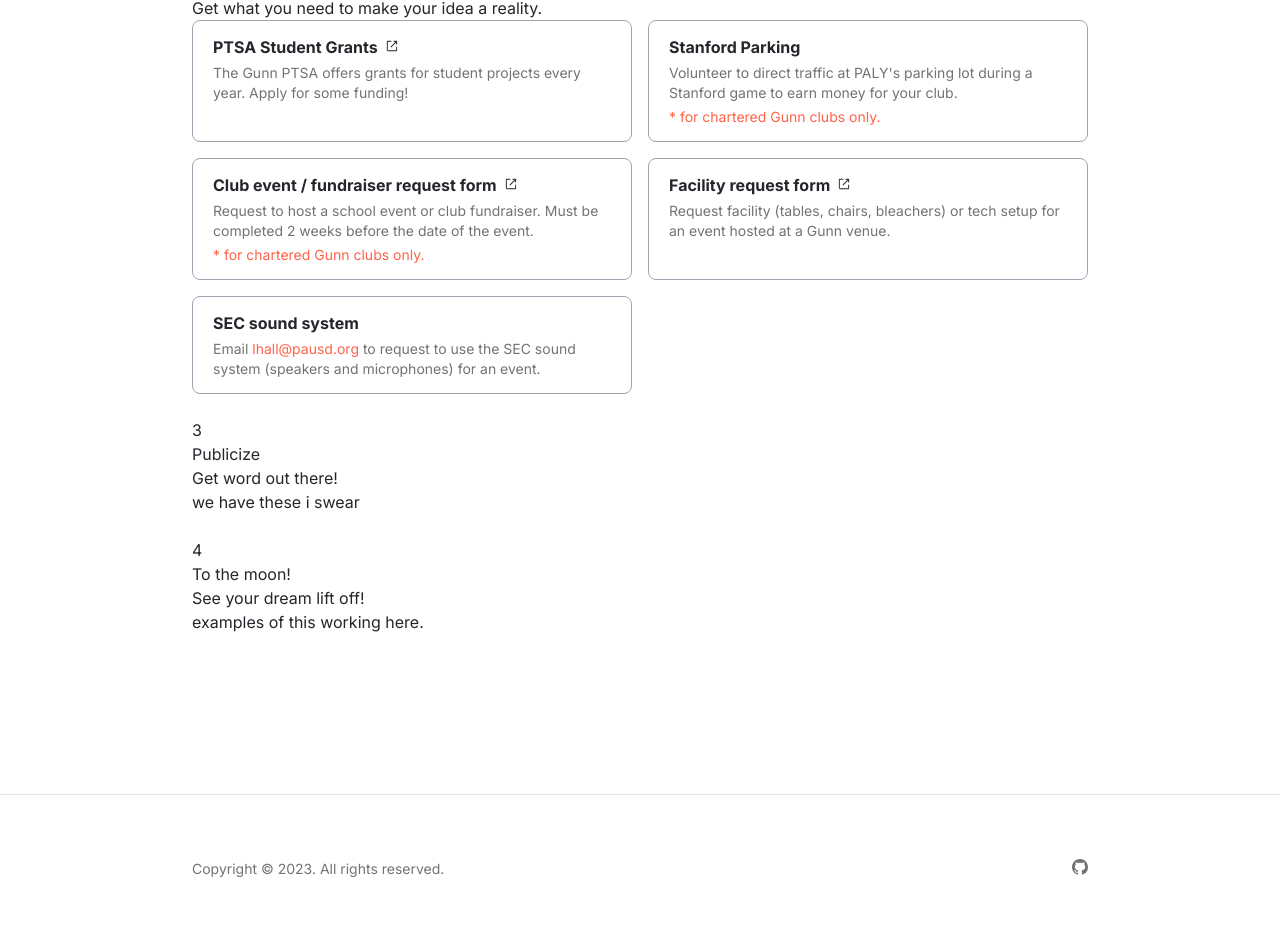
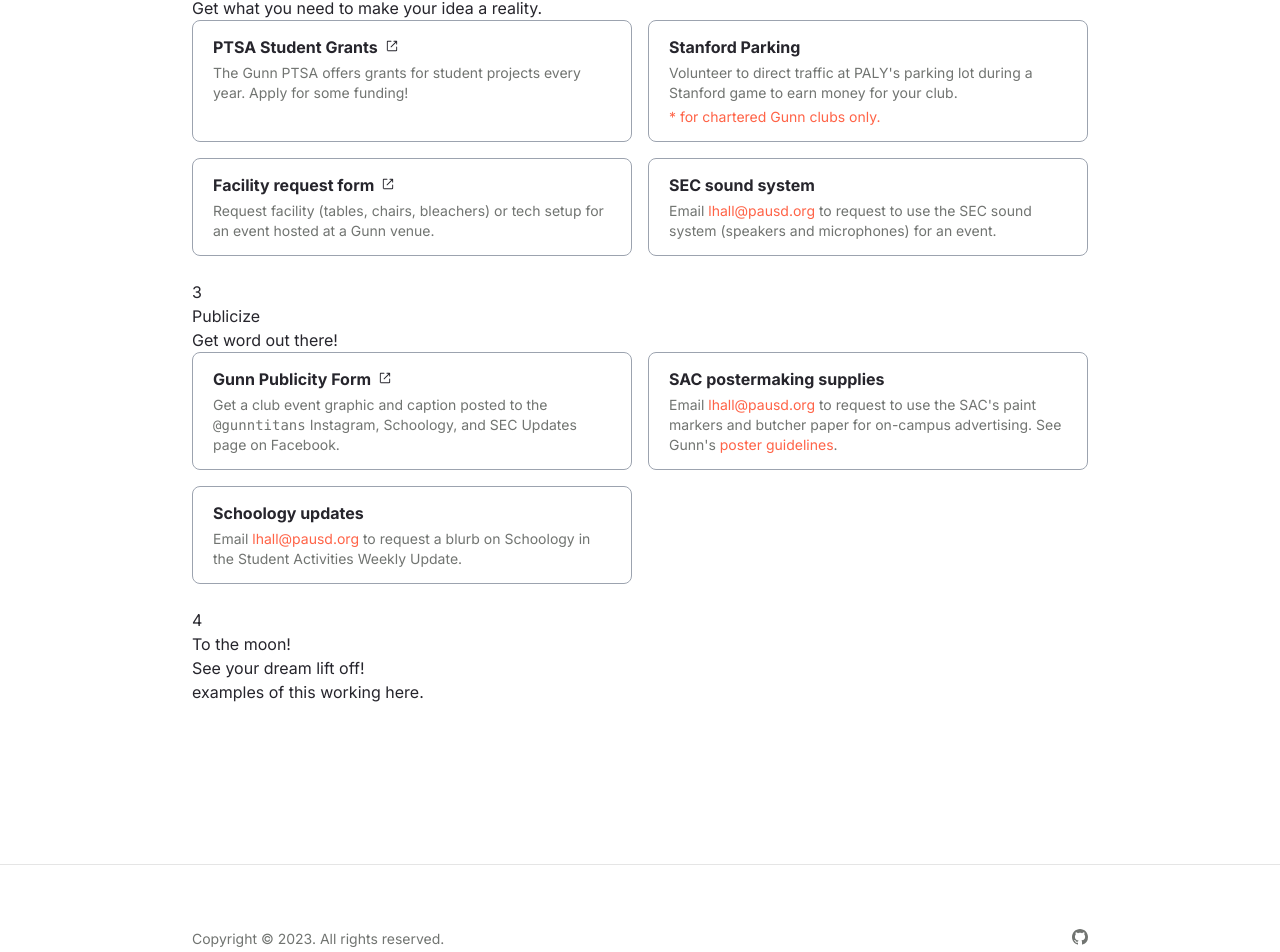
Before and after one commit to gunnsec/gunn-launchpad, a Next.js app: page / in a window 1280 px wide. Shown: the part 1188-2140 px from the top of the page. Built offline with nearby package versions, Linux system fonts and the light colour scheme.

Commit message:
adjust index resources

```diff
--- a/pages/index.tsx
+++ b/pages/index.tsx
@@ -2,7 +2,7 @@ import Head from 'next/head';
 import Section from '../components/Section';
 import { BsChevronDown } from 'react-icons/bs';
 import { ReactNode } from 'react';
-import { events, fundraising } from '../components/Resource';
+import { events, fundraising, publicity } from '../components/Resource';
 
 
 export default function Home() {
@@ -36,10 +36,10 @@ export default function Home() {
                 </Banner>
                 <Banner num={2} name="Fundraising & Materials" description="Get what you need to make your idea a reality.">
                     {[fundraising.ptsa, fundraising.stfparking,
-                    events.event_form, events.facilities, events.sound]}
+                    events.facilities, events.sound]}
                 </Banner>
                 <Banner num={3} name="Publicize" description="Get word out there!">
-                    we have these i swear
+                    {[publicity.publicity, publicity.poster_supplies, publicity.schoology]}
                 </Banner>
                 <Banner num={4} name="To the moon!" description="See your dream lift off!">
                     examples of this working here.
```
